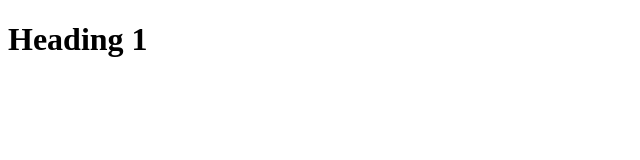
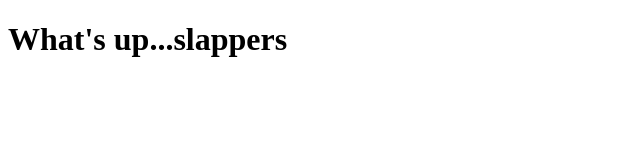
Before and after one commit to Dipto6561/Dipto6561.github.io, a plain HTML site: page index.html in a window 1280 px wide. Shown: the whole page, without its empty margins (0-640 px from the left). Drawn offline with Linux system fonts and the light colour scheme.

Commit message:
Fourth commit

```diff
--- a/index.html
+++ b/index.html
@@ -2,6 +2,7 @@
 <html>
 <body>
 
-<h1>Heading 1</h1>
+<h1>What's up...slappers</h1>
+
 </body>
 </html>
```
